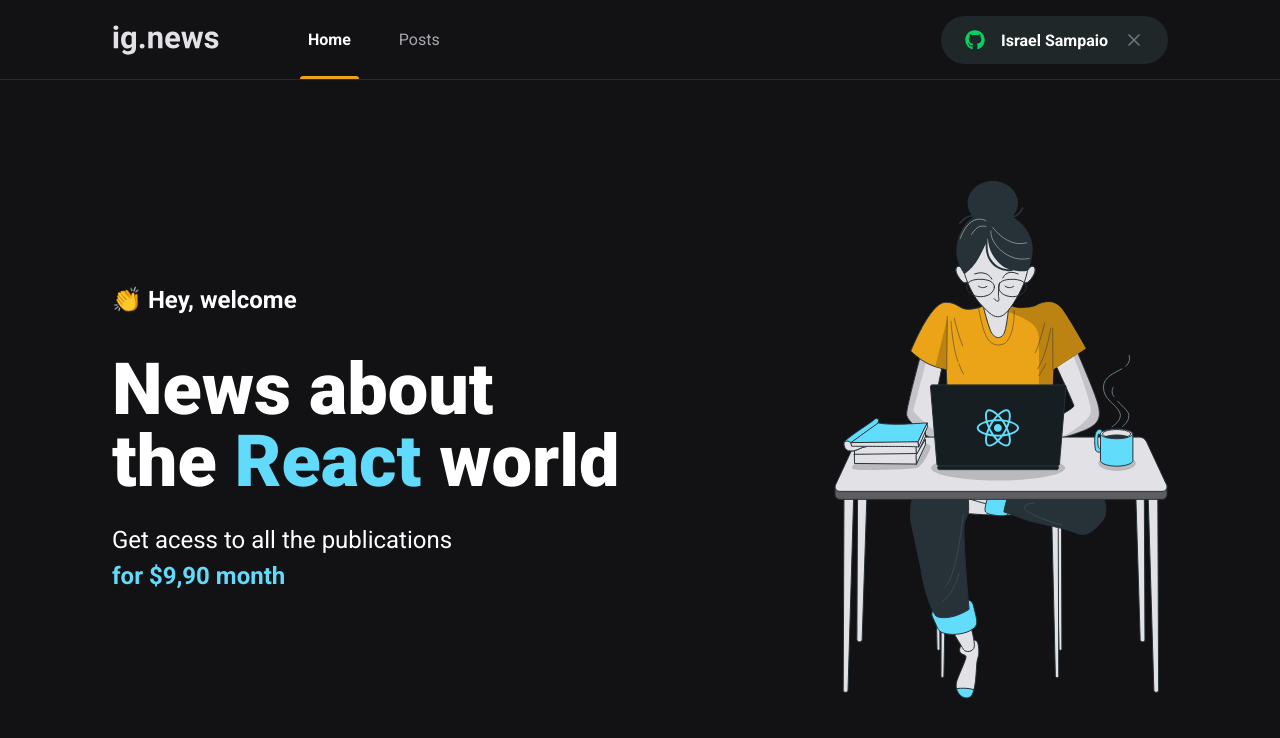
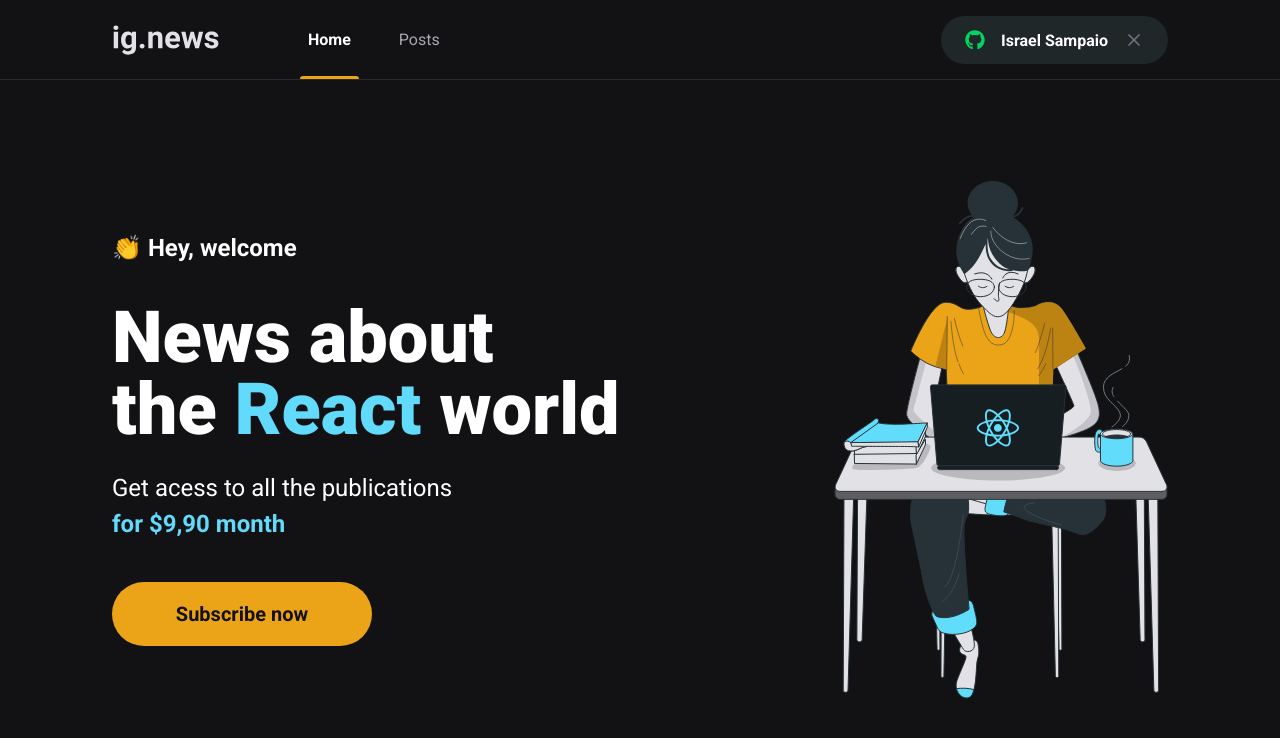
Before and after one commit to IsraelSampaio/ig.news, a Next.js app: page / in a window 1280 px wide. Shown: the top 738 px of the page. Built offline with nearby package versions, Linux system fonts and the light colour scheme.

Commit message:
feat: cria botão de subscribe

```diff
--- /dev/null
+++ b/src/components/subscribeButton/index.tsx
@@ -0,0 +1,12 @@
+import classnames from "classnames/bind";
+import styles from "./styles.module.scss";
+
+const cn = classnames.bind(styles);
+
+export function SubscribeButton() {
+  return (
+    <button type="button" className={cn("subscribe-button")}>
+      Subscribe now
+    </button>
+  );
+}
--- /dev/null
+++ b/src/components/subscribeButton/styles.module.scss
@@ -0,0 +1,20 @@
+@import "../../styles/Layout/utils";
+
+.subscribe-button {
+    @extend %flex-center-center;
+
+    width: 260px;
+    height: 4rem;
+    border: 0;
+    border-radius: 2rem;
+    background: var(--yellow-500);
+    color: var(--gray-900);
+    font-size: 1.25rem;
+    font-weight: bold;
+
+    transition: filter 0.2s;
+
+    &:hover {
+        filter: brightness(0.8);
+    }
+}
--- a/src/pages/index.tsx
+++ b/src/pages/index.tsx
@@ -1,5 +1,7 @@
 import Head from "next/head";
 import Image from "next/image";
+
+import { SubscribeButton } from "../components/subscribeButton";
 
 import classnames from "classnames/bind";
 import styles from "../styles/modules/home.module.scss";
@@ -25,6 +27,8 @@ export default function Home() {
             Get acess to all the publications <br />{" "}
             <span>for $9,90 month</span>
           </p>
+
+          <SubscribeButton />
         </section>
 
         <Image
--- a/src/styles/Layout/_container.scss
+++ b/src/styles/Layout/_container.scss
@@ -3,9 +3,3 @@
     margin: 0 auto;
     padding: 0 2rem;
 }
-
-%flex-center-between {
-    display: flex;
-    align-items: center;
-    justify-content: space-between;
-}
--- /dev/null
+++ b/src/styles/Layout/_utils.scss
@@ -0,0 +1,14 @@
+%flex-center {
+    display: flex;
+    align-items: center;
+}
+
+%flex-center-between {
+    @extend %flex-center;
+    justify-content: space-between;
+}
+
+%flex-center-center {
+    @extend %flex-center;
+    justify-content: center;
+}
--- a/src/styles/modules/home.module.scss
+++ b/src/styles/modules/home.module.scss
@@ -1,4 +1,5 @@
 @import "../Layout/container";
+@import "../Layout/utils";
 
 .content-container {
     @extend %container, %flex-center-between;
@@ -34,5 +35,9 @@
                 font-weight: bold;
             }
         }
+
+        button {
+            margin-top: 2.5rem;
+        }
     }
 }
```
